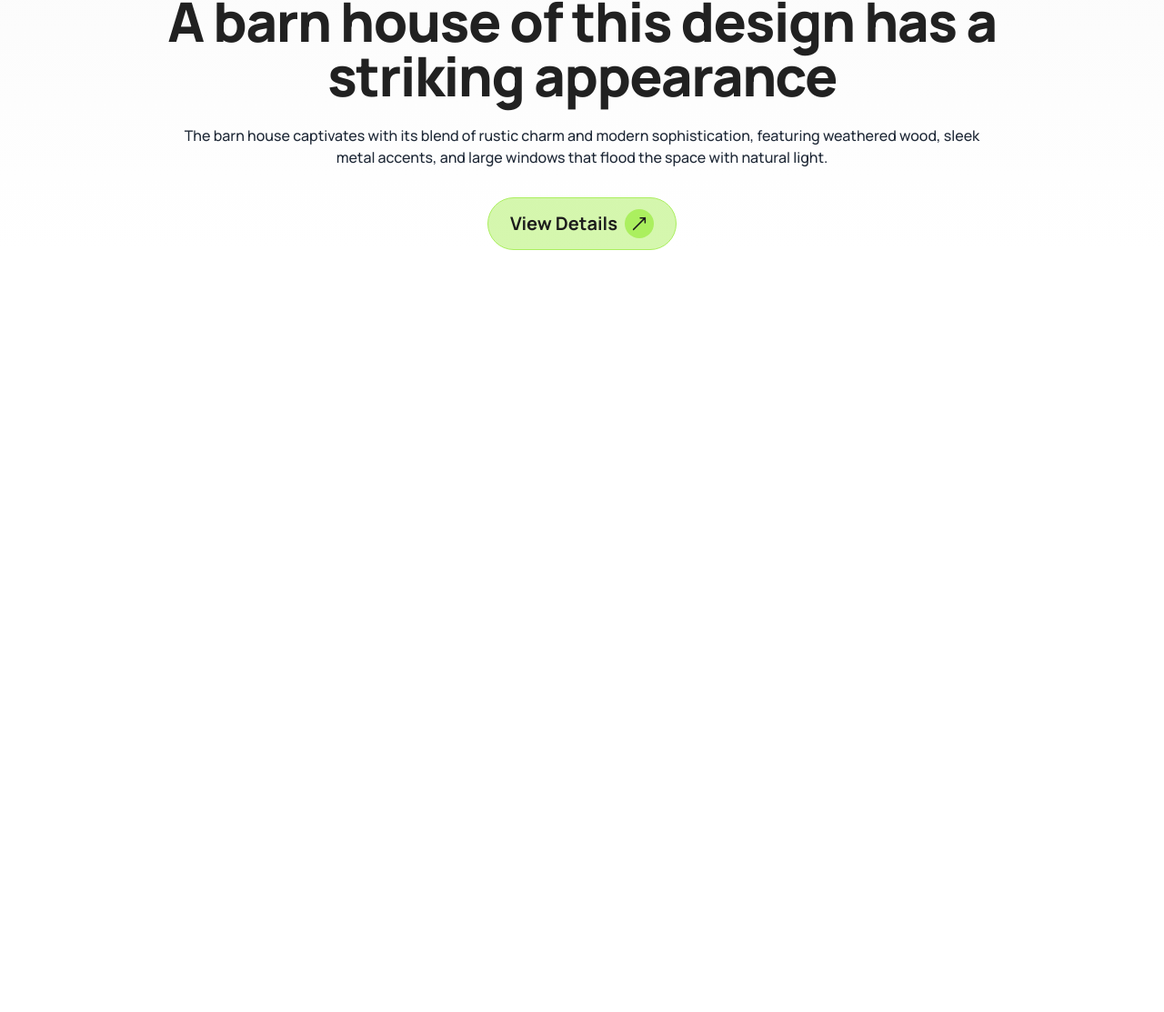
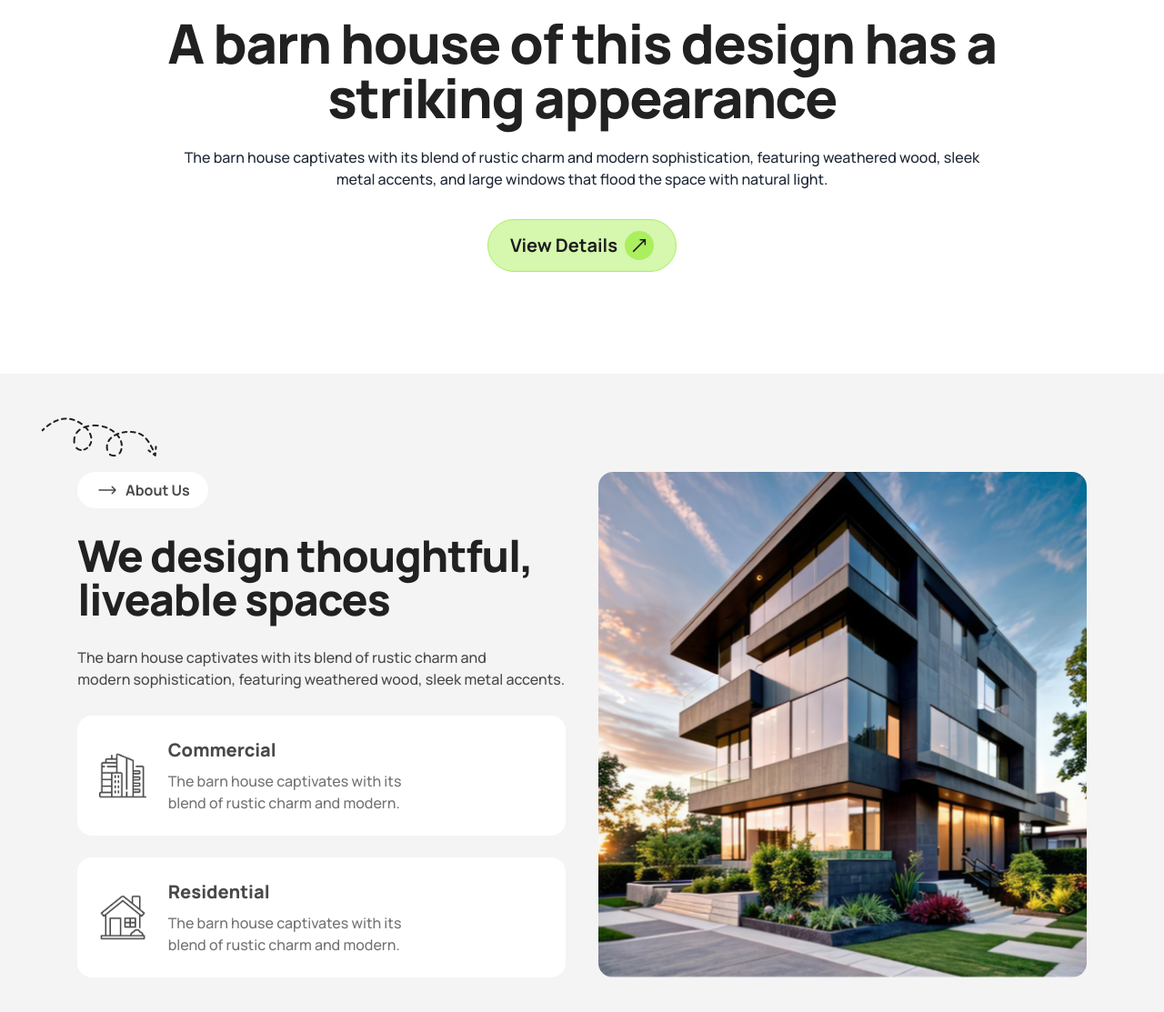
Before and after one commit to shoptorshichowdhury/rinterio, a plain HTML site: page index.html in a window 1280 px wide. Shown: the part 533-1646 px from the top of the page at 91% size. Before the commit the page ends 920 px from the top, so only its background shows below. Drawn offline with nearby package versions, Linux system fonts and the light colour scheme.

Commit message:
about section added

```diff
--- a/index.html
+++ b/index.html
@@ -5,6 +5,7 @@
     <meta charset="UTF-8">
     <meta name="viewport" content="width=device-width, initial-scale=1.0">
     <title>Rinterio</title>
+    <link rel="shortcut icon" href="./assets/favicon.png" type="image/x-icon">
 
     <!-- Google Font cdn -->
     <link rel="preconnect" href="https://fonts.googleapis.com">
@@ -46,9 +47,9 @@
 </head>
 
 <body class="font-manrope">
-    <header class="bg-gradient-to-t from-white to-neutral-100">
+    <header class="bg-gradient-to-t from-white mb-10 md:mb-20 lg:mb-28">
         <!-- Navbar Section -->
-        <div class="w-11/12 mx-auto">
+        <div class="w-11/12 mx-auto lg:px-7">
             <nav class="navbar py-10">
                 <div class="navbar-start w-full md:w-1/2 lg:w-1/3">
                     <a href="#" class="flex items-center gap-2">
@@ -124,7 +125,7 @@
         </div>
 
         <!-- Banner Section -->
-        <section class="w-11/12 mx-auto mb-28">
+        <section class="w-11/12 mx-auto">
             <div class="flex flex-col items-center gap-6 lg:mt-4">
                 <!-- banner image -->
                 <div class="w-4/5 md:w-3/5 lg:w-auto">
@@ -132,9 +133,11 @@
                 </div>
                 <!-- banner text -->
                 <div class="flex flex-col items-center text-center gap-6">
-                    <h1 class="text-3xl md:text-4xl lg:text-6xl font-black tracking-tight text-title md:w-4/5 lg:w-4/5">A barn house of this design has a
+                    <h1 class="text-3xl md:text-4xl lg:text-6xl font-black tracking-tight text-title md:w-4/5 lg:w-4/5">
+                        A barn house of this design has a
                         striking appearance</h1>
-                    <p class="mb-2 lg:text-base text-sm font-medium md:w-3/4 lg:w-3/4">The barn house captivates with its blend of rustic charm and
+                    <p class="mb-2 lg:text-base text-sm font-medium md:w-3/4 lg:w-3/4">The barn house captivates with
+                        its blend of rustic charm and
                         modern sophistication, featuring
                         weathered wood, sleek metal accents, and large windows that flood the space with natural light.
                     </p>
@@ -154,9 +157,74 @@
                 </div>
             </div>
         </section>
+    </header>
 
-    </header>
-    <main></main>
+    <main>
+        <!-- About Section -->
+        <section class="mb-28 bg-background">
+            <div class="w-11/12 mx-auto py-8 md:py-16 lg:py-12 lg:px-8">
+                <!-- arrow -->
+                <div class="mb-4 -translate-x-10 hidden lg:flex">
+                    <img src="./assets/Vector.png" alt="">
+                </div>
+                <!-- Content Container -->
+                <div class="grid grid-cols-1 lg:grid-cols-2 gap-6 lg:gap-9">
+                    <!-- About Text -->
+                    <div>
+                        <!-- Text Title Part -->
+                        <div class="flex flex-col items-center lg:items-start text-center lg:text-left">
+                            <div class="flex items-center justify-center gap-2 px-3 py-2 bg-white rounded-3xl w-36">
+                                <svg xmlns="http://www.w3.org/2000/svg" fill="none" viewBox="0 0 24 24"
+                                    stroke-width="1.5" stroke="#494949" class="size-6">
+                                    <path stroke-linecap="round" stroke-linejoin="round"
+                                        d="M17.25 8.25 21 12m0 0-3.75 3.75M21 12H3" />
+                                </svg>
+                                <span class="text-paragraph font-bold">About Us</span>
+                            </div>
+                            <h2 class="text-2xl md:text-3xl lg:text-5xl font-black text-title tracking-tight mt-7 w-4/5  md:w-auto">We design thoughtful,
+                                liveable spaces</h2>
+                            <p class="font-medium text-paragraph my-7 md:w-11/12 lg:w-full">The barn house captivates with its blend of
+                                rustic charm and <br class="hidden lg:inline-block">
+                                modern sophistication, featuring weathered wood, sleek metal accents.</p>
+                        </div>
+                        <!-- Text Card Part -->
+                        <div class="grid grid-cols-1 md:grid-cols-2 lg:grid-cols-1 gap-6">
+                            <!-- card 1 -->
+                            <div class="flex lg:items-center gap-6 bg-white rounded-2xl p-6">
+                                <div>
+                                    <img class="w-full" src="./assets/commercial.png" alt="commercial">
+                                </div>
+                                <div class="space-y-2">
+                                    <h4 class="text-xl font-extrabold text-paragraph">Commercial</h4>
+                                    <p class="text-paragraph_light font-medium w-[90%] md:w-full lg:w-[70%]">The barn house captivates with
+                                        its blend of rustic charm and modern.</p>
+                                </div>
+                            </div>
+                            <!-- card 2 -->
+                            <div class="flex lg:items-center gap-6 bg-white rounded-2xl p-6">
+                                <div>
+                                    <img class="w-full" src="./assets/residential.png" alt="commercial">
+                                </div>
+                                <div class="space-y-2">
+                                    <h4 class="text-xl font-extrabold text-paragraph">Residential</h4>
+                                    <p class="text-paragraph_light font-medium w-[90%] md:w-full lg:w-[70%]">The barn house captivates with
+                                        its blend of rustic charm and modern.</p>
+                                </div>
+                            </div>
+
+                        </div>
+                    </div>
+                    <!-- About Image -->
+                    <div class="h-[225px] md:h-[385px] lg:h-full">
+                        <img class="w-full h-full object-cover object-center rounded-2xl" src="./assets/Rectangle.png" alt="about section image">
+                    </div>
+
+
+                </div>
+            </div>
+        </section>
+
+    </main>
     <footer></footer>
 </body>
 
```
Also changed, not shown: assets/favicon.png (added).
